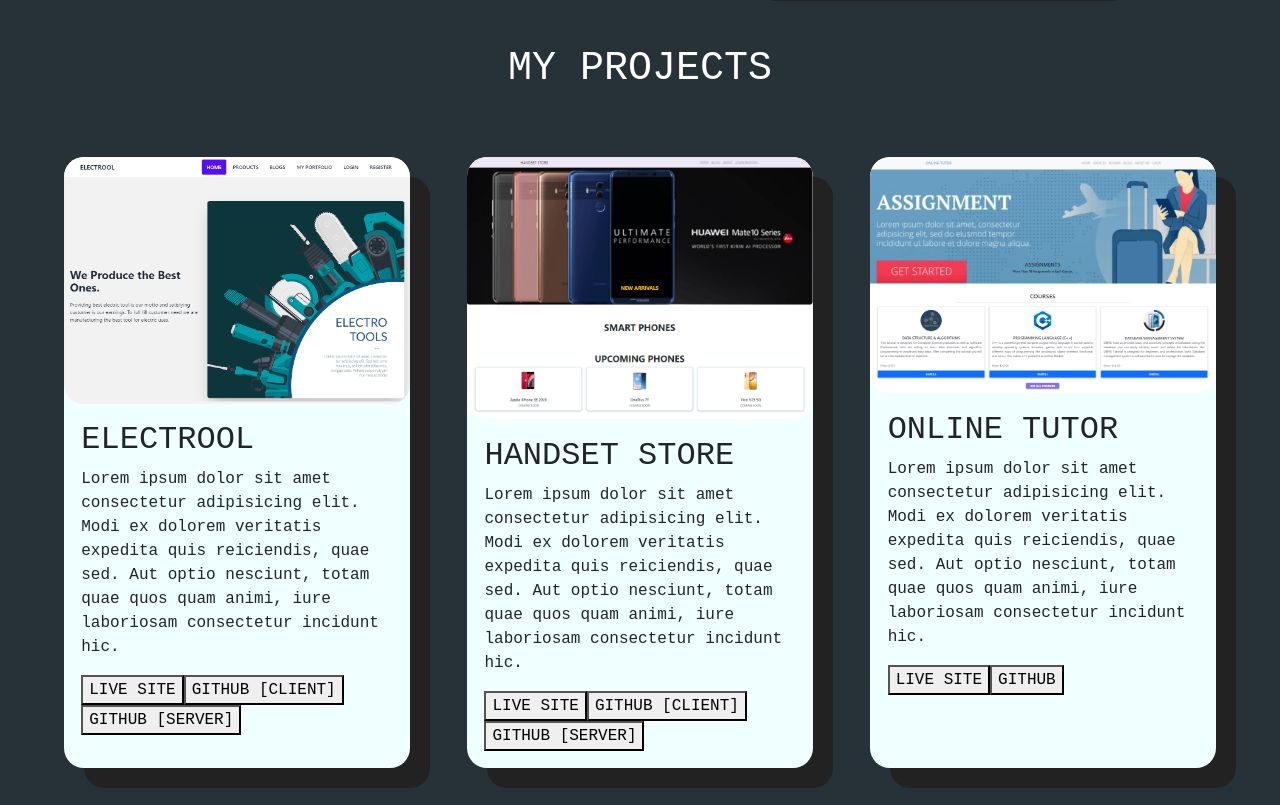
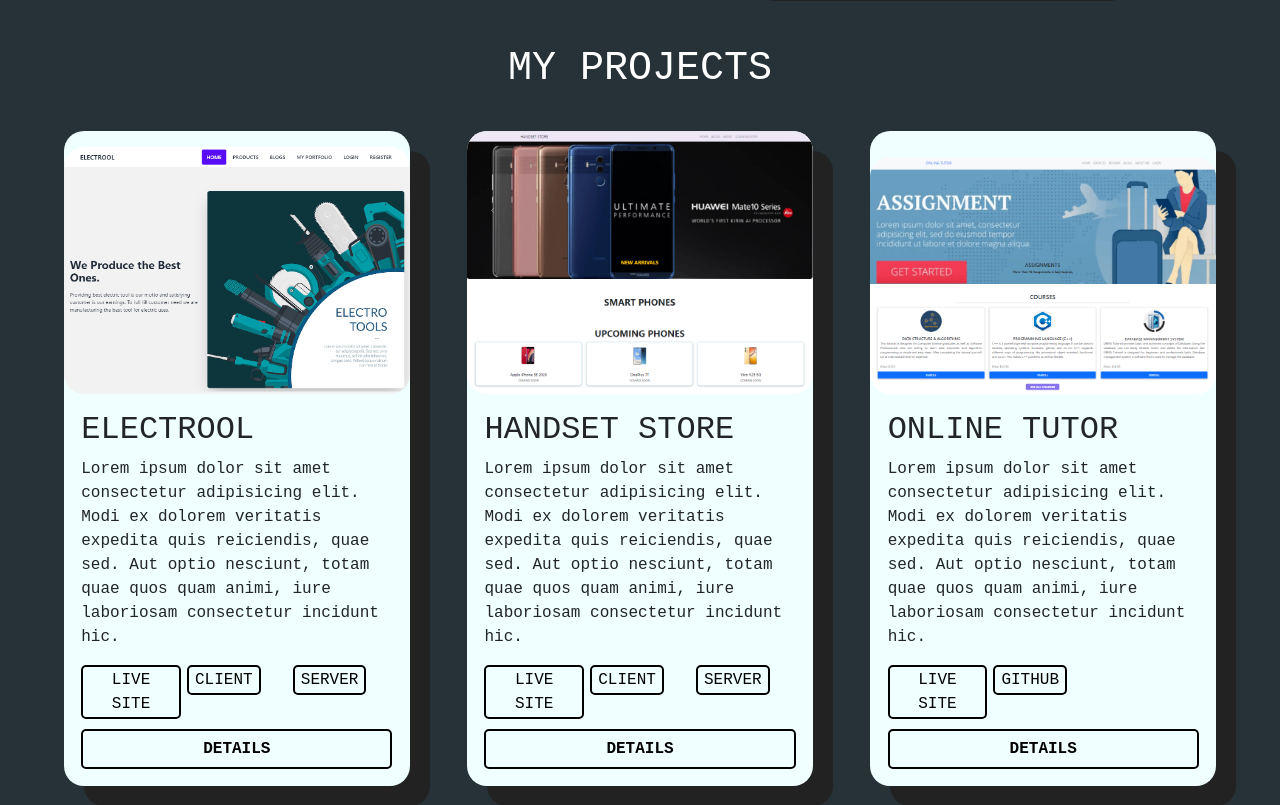
Before and after one commit to limonzishad/my-portfolio, a React (Create React App) app: page / in a window 1280 px wide. Shown: the part 642-1447 px from the top of the page. Built offline with nearby package versions, Linux system fonts and the light colour scheme.

Commit message:
project section overlay issue solved & buttons updated in projects. beasides, home section updated.

```diff
--- a/src/components/Contact.js
+++ b/src/components/Contact.js
@@ -17,7 +17,7 @@
     };
 
     return (
-        <div className="form-container">
+        <div id="contact" className="form-container">
             <h1 className="text-center pt-2 pb-0 mb-0">CONTACT ME</h1>
             <form className="w-50 mx-auto pb-5" ref={form} onSubmit={sendEmail}>
                 <div className="py-3">
--- a/src/components/Home.js
+++ b/src/components/Home.js
@@ -6,8 +6,9 @@
     return (
         <div id="home" className="home-section">
             <div className="left-side">
-                <h1 style={{ color: "white" }}>hello world, I'M LIMON</h1>
-                <p className="custom-text">My name is ZISHAD HOSSAIN LIMON and I am from Dhaka, Bangladesh. I have completed my Bachelor in Computer Science & Engineering. At present, I am working on my skills to become a professional Software & Web Engineer. Also, I have learned and practised MERN Stack Web Development out of curiosity and passion.</p>
+                <h1 style={{ color: "white" }}>hello world, I'm ZISHAD HOSSAIN LIMON</h1>
+                <h2 style={{ color: "white" }}>WEB DEVELOPER</h2>
+                <p className="custom-text">A passionate web developer who wants to be a professional in the web development industry.</p>
                 <a target="_blank" href="https://drive.google.com/file/d/1belp8U8dU3kN7vjsUMWJNCCbrlo5i0I-/view?usp=sharing" rel="noreferrer"><button className="resume-button">CHECK MY RESUME</button></a>
             </div>
             <div className="right-side">
--- a/src/components/Projects.js
+++ b/src/components/Projects.js
@@ -18,10 +18,13 @@
                     <div className="project-details">
                         <h2>ELECTROOL</h2>
                         <p>Lorem ipsum dolor sit amet consectetur adipisicing elit. Modi ex dolorem veritatis expedita quis reiciendis, quae sed. Aut optio nesciunt, totam quae quos quam animi, iure laboriosam consectetur incidunt hic.</p>
+                        <div className="button-group">
+                            <a href="https://electrool.web.app/" target="_blank" rel="noreferrer"><button className="live-site">LIVE SITE</button></a>
+                            <a href="https://github.com/limonzishad/electrool-client" target="_blank" rel="noreferrer"><button className="git-link">CLIENT</button></a>
+                            <a href="https://github.com/limonzishad/electrool-server" target="_blank" rel="noreferrer"><button className="git-link">SERVER</button></a>
+                        </div>
                         <div>
-                            <a href="https://electrool.web.app/"><button className="live-site">LIVE SITE</button></a>
-                            <a href="https://github.com/limonzishad/electrool-client"><button className="client-link">GITHUB [CLIENT]</button></a>
-                            <a href="https://github.com/limonzishad/electrool-server"><button className="server-link">GITHUB [SERVER]</button></a>
+                            <a href=""><button className="details-button">DETAILS</button></a>
                         </div>
                     </div>
                 </div>
@@ -34,10 +37,13 @@
                     <div className="project-details">
                         <h2>HANDSET STORE</h2>
                         <p>Lorem ipsum dolor sit amet consectetur adipisicing elit. Modi ex dolorem veritatis expedita quis reiciendis, quae sed. Aut optio nesciunt, totam quae quos quam animi, iure laboriosam consectetur incidunt hic.</p>
+                        <div className="button-group">
+                            <a href="https://handset-store.web.app/" target="_blank" rel="noreferrer"><button className="live-site">LIVE SITE</button></a>
+                            <a href="https://github.com/limonzishad/handset-store" target="_blank" rel="noreferrer"><button className="git-link">CLIENT</button></a>
+                            <a href="https://github.com/limonzishad/handset-store-server" target="_blank" rel="noreferrer"><button className="git-link">SERVER</button></a>
+                        </div>
                         <div>
-                            <a href="https://handset-store.web.app/"><button className="live-site">LIVE SITE</button></a>
-                            <a href="https://github.com/limonzishad/handset-store"><button className="client-link">GITHUB [CLIENT]</button></a>
-                            <a href="https://github.com/limonzishad/handset-store-server"><button className="server-link">GITHUB [SERVER]</button></a>
+                            <a href=""><button className="details-button">DETAILS</button></a>
                         </div>
                     </div>
                 </div>
@@ -50,9 +56,12 @@
                     <div className="project-details">
                         <h2>ONLINE TUTOR</h2>
                         <p>Lorem ipsum dolor sit amet consectetur adipisicing elit. Modi ex dolorem veritatis expedita quis reiciendis, quae sed. Aut optio nesciunt, totam quae quos quam animi, iure laboriosam consectetur incidunt hic.</p>
+                        <div className="button-group">
+                            <a href="https://online-tutor-dba75.web.app/" target="_blank" rel="noreferrer"><button className="live-site">LIVE SITE</button></a>
+                            <a href="https://github.com/limonzishad/online-tutor" target="_blank" rel="noreferrer"><button className="git-link">GITHUB</button></a>
+                        </div>
                         <div>
-                            <a href="https://online-tutor-dba75.web.app/"><button className="live-site">LIVE SITE</button></a>
-                            <a href="https://github.com/limonzishad/online-tutor"><button className="client-link">GITHUB</button></a>
+                            <a href=""><button className="details-button">DETAILS</button></a>
                         </div>
                     </div>
                 </div>
--- a/src/css/Home.css
+++ b/src/css/Home.css
@@ -15,12 +15,14 @@
     font-weight: 700;
     transition: 0.8s;
     padding: 10px 25px;
+    border-radius: 5px;
 }
 
 .resume-button:hover {
     background-color: white;
     border: 2px solid black;
     color: black;
+    border-radius: 5px;
 }
 
 .left-side {
@@ -28,7 +30,7 @@
 }
 
 .right-side {
-    width: 60%;
+    width: 40%;
 }
 
 .right-side img {
--- a/src/css/Projects.css
+++ b/src/css/Projects.css
@@ -1,5 +1,11 @@
 .title {
     color: white;
+    margin-bottom: 3%;
+}
+
+#projects {
+    display: flex;
+    flex-direction: column;
 }
 
 .project-container {
@@ -7,7 +13,8 @@
     grid-template-columns: repeat(3, 1fr);
     gap: 5%;
     width: 90%;
-    margin: 5% auto;
+    margin: 0 auto;
+    margin-bottom: 5%;
 }
 
 .project {
@@ -16,6 +23,7 @@
     margin: 0 auto;
     display: flex;
     flex-direction: column;
+    justify-content: flex-end;
     border-radius: 20px;
     box-shadow: 20px 20px #222;
     transition: 0.8s;
@@ -40,11 +48,97 @@
     padding: 5%;
 }
 
+/* project link buttons */
+
+.button-group {
+    width: 100%;
+    margin: 0 auto;
+    display: grid;
+    grid-template-columns: repeat(3, 1fr);
+    gap: 2%;
+}
+
+.live-site {
+    background-color: azure;
+    border: 2px solid black;
+    color: black;
+    transition: 0.8s;
+    border-radius: 5px;
+}
+
+.live-site:hover {
+    background-color: #43A047;
+    border: 2px solid black;
+    color: white;
+    border-radius: 5px;
+}
+
+.git-link {
+    background-color: azure;
+    border: 2px solid black;
+    color: black;
+    transition: 0.8s;
+    border-radius: 5px;
+}
+
+.git-link:hover {
+    background-color: #E53935;
+    border: 2px solid black;
+    color: white;
+    border-radius: 5px;
+}
+
+.details-button {
+    font-weight: 700;
+    width: 100%;
+    margin: 0 auto;
+    margin-top: 3%;
+    padding: 2% 0;
+    background-color: azure;
+    border: 2px solid black;
+    color: black;
+    transition: 0.8s;
+    border-radius: 5px;
+}
+
+.details-button:hover {
+    background-color: #039BE5;
+    border: 2px solid black;
+    color: white;
+    border-radius: 5px;
+}
+
 @media only screen and (max-width: 767px) {
     .project-container {
         display: grid;
         grid-template-columns: repeat(1, 1fr);
+        gap: 50px;
         width: 70%;
         margin: 5% auto;
+        margin-bottom: 15%;
     }
 }
+
+@media only screen and (min-width: 768px) and (max-width: 934px) {
+    .button-group {
+        display: grid;
+        grid-template-columns: repeat(1, 1fr);
+        gap: 5%;
+    }
+
+    .details-button {
+        margin-top: 10%;
+    }
+}
+
+@media only screen and (max-width: 359px) {
+    .button-group {
+        display: grid;
+        grid-template-columns: repeat(1, 1fr);
+        gap: 5%;
+    }
+
+    .details-button {
+        margin-top: 10%;
+    }
+}
```
